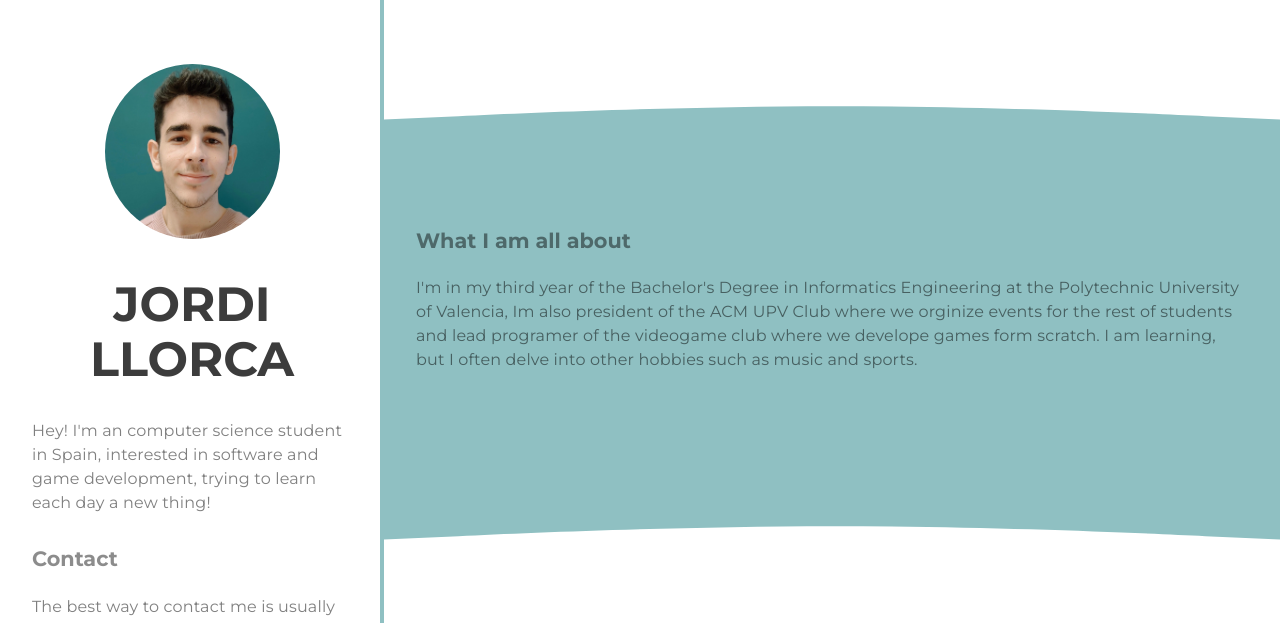
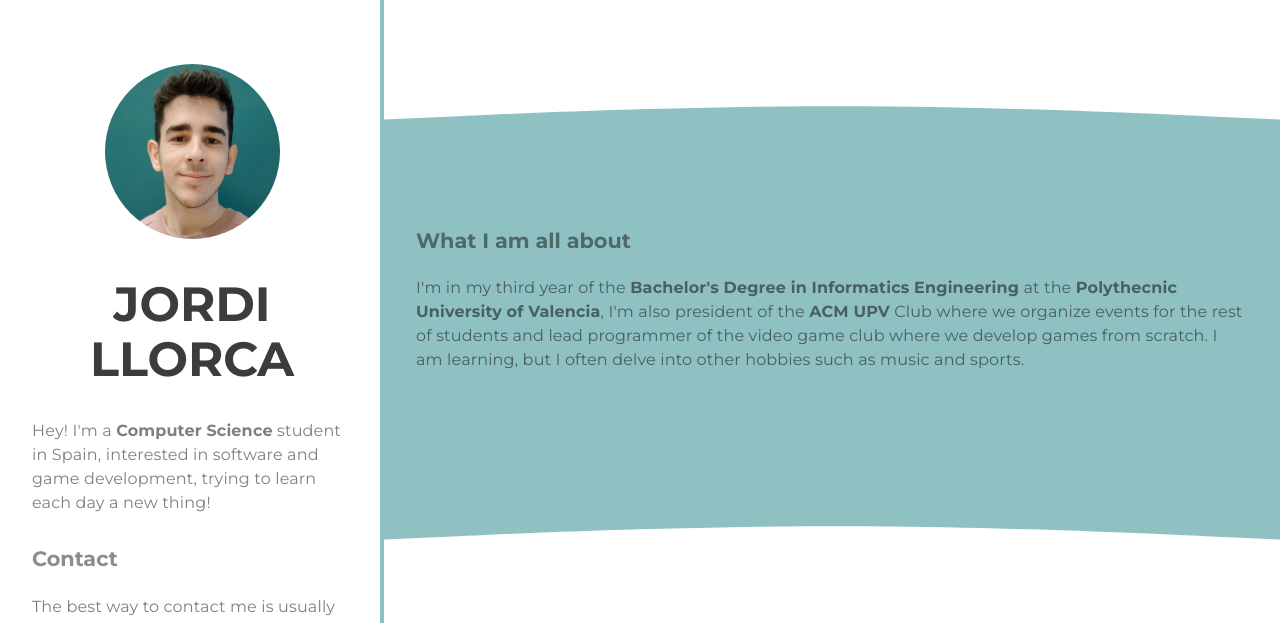
Before and after one commit to Jordi-llorca/Jordi-llorca.github.io, a plain HTML site: page index.html in a window 1280 px wide. Shown: the top 623 px of the page. Drawn offline with nearby package versions, Linux system fonts and the light colour scheme.

Commit message:
Correción Ortrografica

```diff
--- a/index.html
+++ b/index.html
@@ -23,7 +23,7 @@
 
                         <h1>Jordi Llorca</h1>
                         <p class="parrafo">
-                            Hey! I'm an computer science student in Spain, interested in
+                            Hey! I'm a <strong>Computer Science</strong> student in Spain, interested in
                             software and game development, trying to learn each day a new thing!
                         </p>
 
@@ -65,10 +65,9 @@
                             <div class="content">
                                 <h2 class="sec-title">What I am all about</h2>
                                 <p class="parrafo">
-                                    I'm in my third year of the Bachelor's Degree in Informatics Engineering at the Polytechnic University of Valencia,
-                                    Im also president of the ACM UPV Club where we orginize events for the rest of students and lead programer of the
-                                    videogame club where we develope games form scratch.
-                                    I am learning, but I often delve into other hobbies such as music and sports.
+                                    I'm in my third year of the <strong>Bachelor's Degree in Informatics Engineering</strong> at the <strong>Polythecnic University of Valencia</strong>,
+                                    I'm also president of the <strong>ACM UPV</strong> Club where we organize events for the rest of students and lead programmer of the
+                                    video game club where we develop games from scratch. I am learning, but I often delve into other hobbies such as music and sports.
                                 </p>
                             </div>
                         </div>
```
